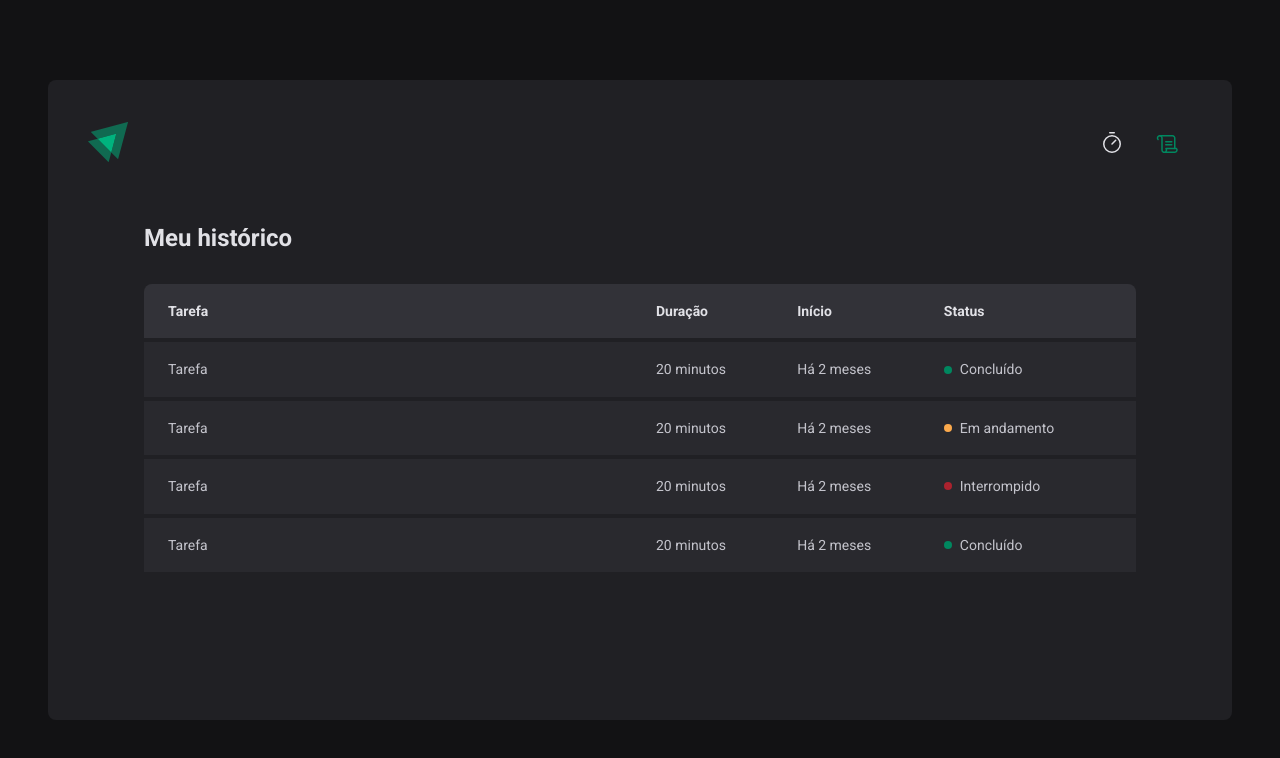
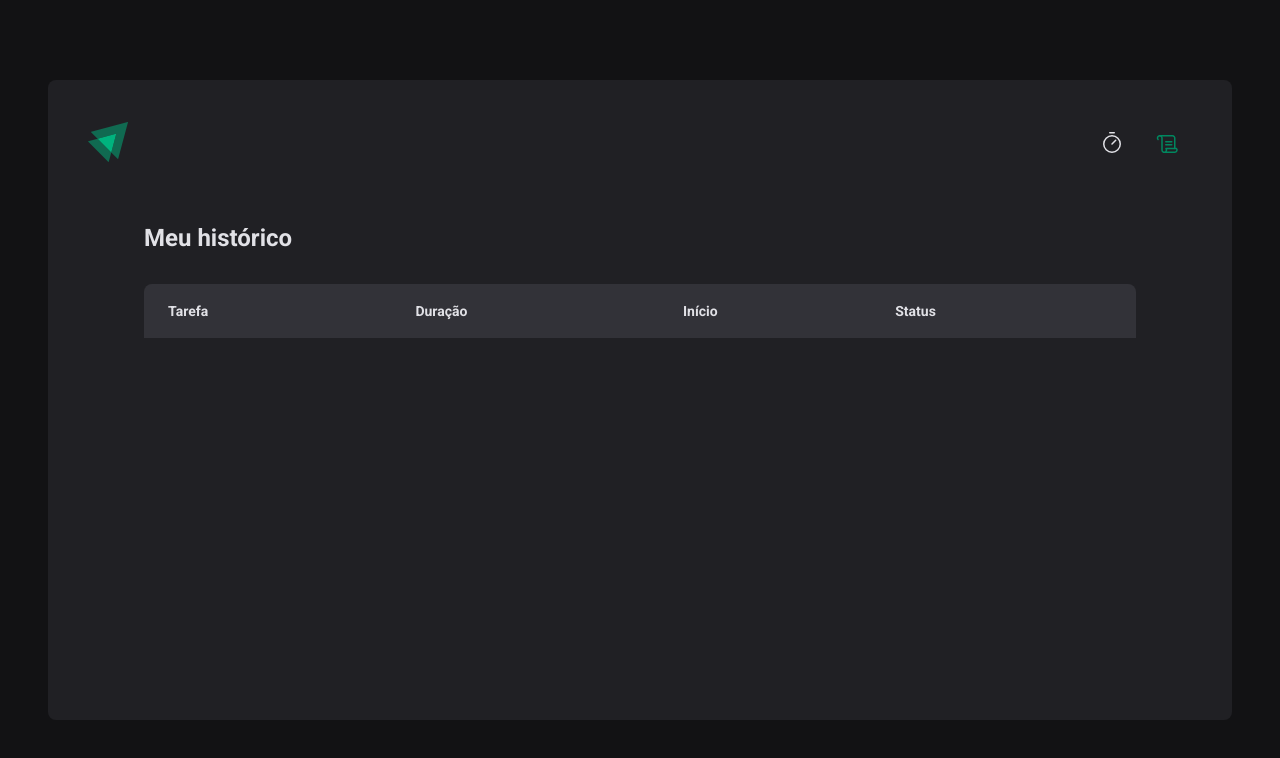
Before and after one commit to rodrigo-noschang/ignite-react-second-timer, a React (Vite) app: page /history in a window 1280 px wide. Shown: the top 758 px of the page. Built offline with nearby package versions, Linux system fonts and the light colour scheme.

Commit message:
Done with the timers liting part

```diff
--- a/src/contexts/CyclesContexts.tsx
+++ b/src/contexts/CyclesContexts.tsx
@@ -5,7 +5,7 @@ interface CreateCycleData {
     minutesAmount: number
 }
 
-interface Cycle {
+export interface Cycle {
     id: string,
     task: string,
     startDate: Date,
--- a/src/pages/History/index.tsx
+++ b/src/pages/History/index.tsx
@@ -1,11 +1,23 @@
-// import { useContext } from "react";
+import { useContext } from "react";
 
 import { HistoryContainer, HistoryList, Status } from "./styles";
 
-// import { CycleContext } from "../../contexts/CyclesContexts";
+import { Cycle, CycleContext } from "../../contexts/CyclesContexts";
 
 export function History() {
-    // const { cycles } = useContext(CycleContext);
+    const { cycles } = useContext(CycleContext);
+
+    function findCycleStatus(cycle: Cycle) {
+        return cycle.finishedDate ? 'Concluído'
+            : cycle.interruptedDate ? 'Interrompido'
+                : 'Em andamento';
+    }
+
+    function findStatusColor(cycle: Cycle) {
+        return cycle.finishedDate ? 'green'
+            : cycle.interruptedDate ? 'red'
+                : 'yellow';
+    }
 
     return (
         <HistoryContainer>
@@ -23,49 +35,18 @@ export function History() {
                     </thead>
 
                     <tbody>
+                        {cycles.map((cycle) => (
                             <tr>
-                            <td> Tarefa </td>
-                            <td> 20 minutos </td>
+                                <td> {cycle.task} </td>
+                                <td> {cycle.minutesAmount} minutos </td>
                                 <td> Há 2 meses </td>
                                 <td>
-                                <Status statusColor='green'>
-                                    Concluído
+                                    <Status statusColor={findStatusColor(cycle)}>
+                                        {findCycleStatus(cycle)}
                                     </Status>
                                 </td>
                             </tr>
-
-                        <tr>
-                            <td> Tarefa </td>
-                            <td> 20 minutos </td>
-                            <td> Há 2 meses </td>
-                            <td>
-                                <Status statusColor='yellow'>
-                                    Em andamento
-                                </Status>
-                            </td>
-                        </tr>
-
-                        <tr>
-                            <td> Tarefa </td>
-                            <td> 20 minutos </td>
-                            <td> Há 2 meses </td>
-                            <td>
-                                <Status statusColor='red'>
-                                    Interrompido
-                                </Status>
-                            </td>
-                        </tr>
-
-                        <tr>
-                            <td> Tarefa </td>
-                            <td> 20 minutos </td>
-                            <td> Há 2 meses </td>
-                            <td>
-                                <Status statusColor='green'>
-                                    Concluído
-                                </Status>
-                            </td>
-                        </tr>
+                        ))}
                     </tbody>
                 </table>
             </HistoryList>
--- a/src/pages/Home/components/NewCycleForm/index.tsx
+++ b/src/pages/Home/components/NewCycleForm/index.tsx
@@ -8,7 +8,6 @@ import { CycleContext } from '../../../../contexts/CyclesContexts';
 export function NewCycleForm() {
     const { activeCycle } = useContext(CycleContext);
     const { register } = useFormContext();
-
 
     return (
         <FormContainer>
@@ -38,7 +37,7 @@ export function NewCycleForm() {
                 type='number'
                 placeholder='00'
                 step={5}
-                min={1}
+                min={5}
                 max={60}
                 disabled={!!activeCycle}
                 {...register('minutesAmount')}
--- a/src/pages/Home/index.tsx
+++ b/src/pages/Home/index.tsx
@@ -64,7 +64,7 @@ export function Home() {
 
                     :
 
-                    <StartCountDownButton >
+                    <StartCountDownButton disabled={isSubmitDisabled}>
                         <Play />
                         Iniciar
                     </StartCountDownButton>
```
Lines whose indentation alone changed are shown as unchanged.
